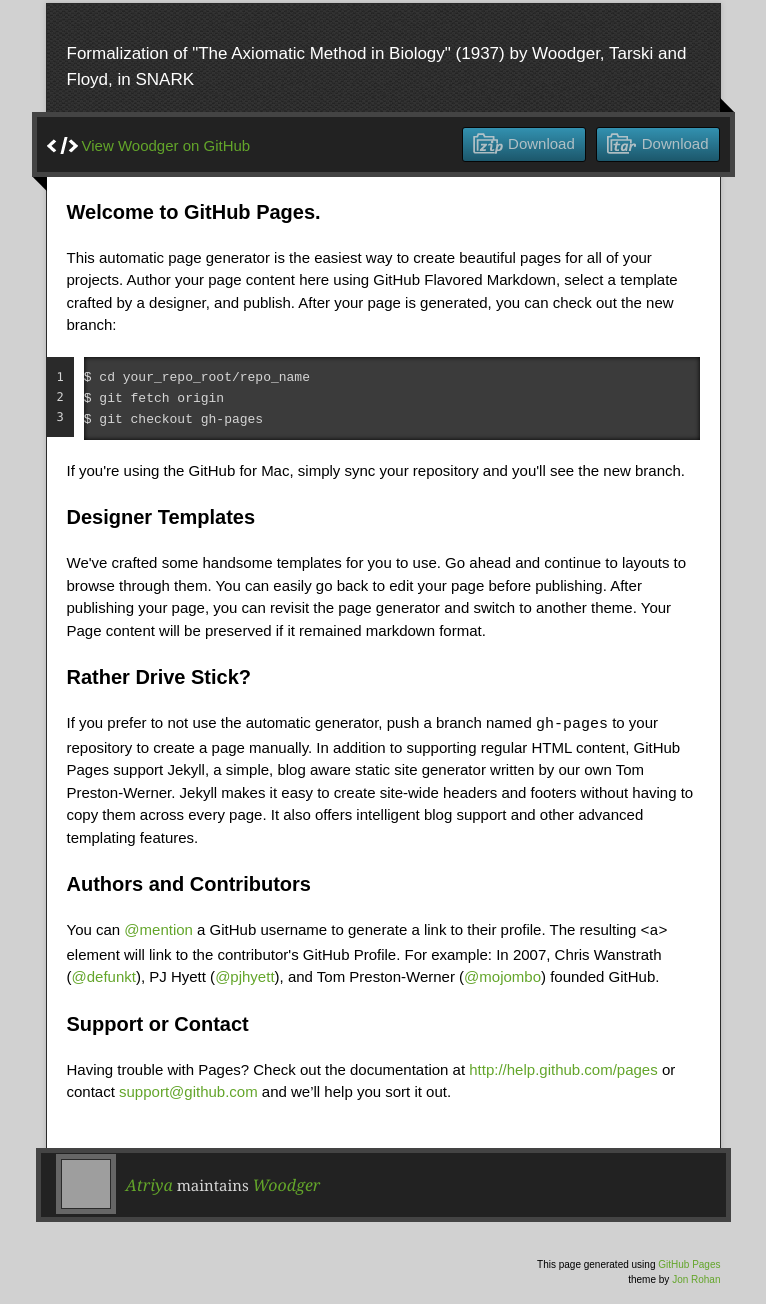
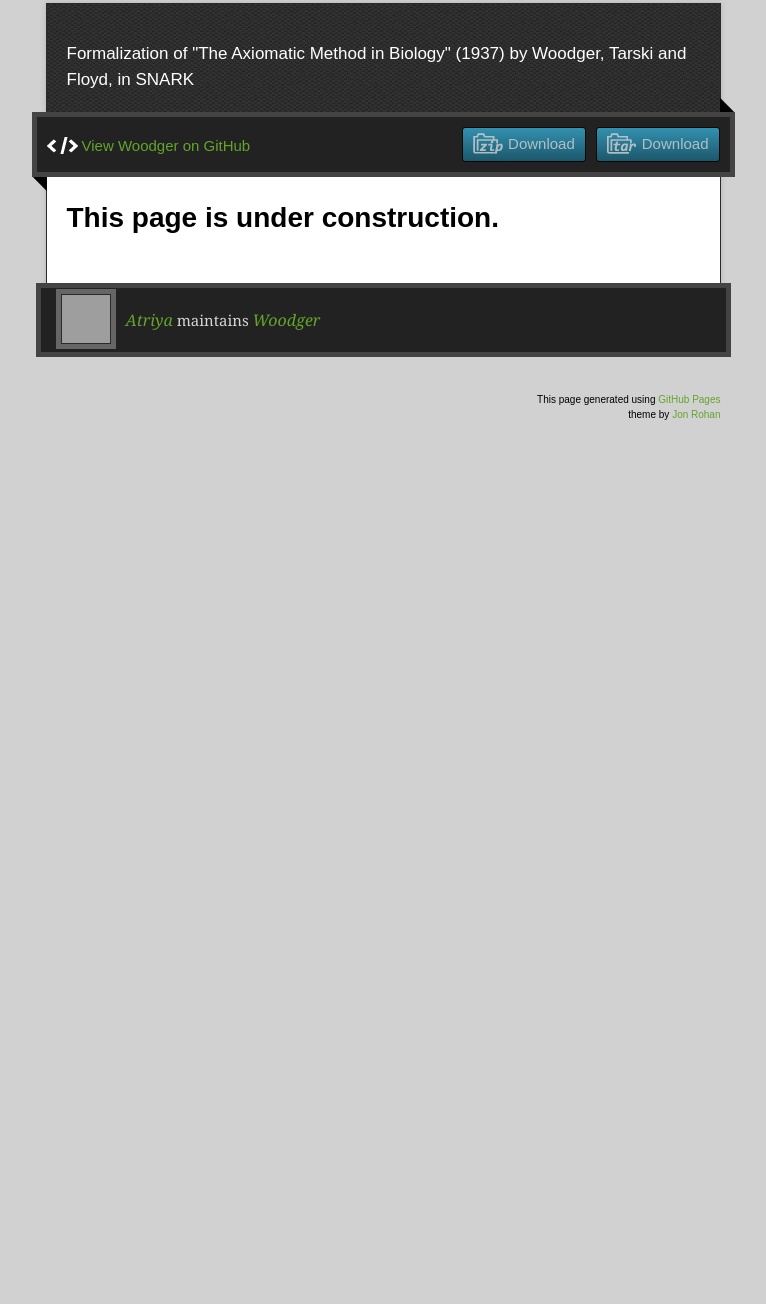
Before and after one commit to Atriya/woodger, a plain HTML site: page index.html in a window 1280 px wide. Shown: the part 127-1431 px from the top of the page, without its empty margins (257-1023 px from the left). After the commit the page ends 800 px from the top, so only its background shows below. Drawn offline with nearby package versions, Linux system fonts and the light colour scheme; grey boxes are pictures that could not be loaded.

```diff
--- a/index.html
+++ b/index.html
@@ -36,37 +36,8 @@
         <span class="blc"></span><span class="trc"></span>
         </div>
         <article class="markdown-body">
-          <h3>
-<a name="welcome-to-github-pages" class="anchor" href="#welcome-to-github-pages"><span class="octicon octicon-link"></span></a>Welcome to GitHub Pages.</h3>
-
-<p>This automatic page generator is the easiest way to create beautiful pages for all of your projects. Author your page content here using GitHub Flavored Markdown, select a template crafted by a designer, and publish. After your page is generated, you can check out the new branch:</p>
-
-<pre><code>$ cd your_repo_root/repo_name
-$ git fetch origin
-$ git checkout gh-pages
-</code></pre>
-
-<p>If you're using the GitHub for Mac, simply sync your repository and you'll see the new branch.</p>
-
-<h3>
-<a name="designer-templates" class="anchor" href="#designer-templates"><span class="octicon octicon-link"></span></a>Designer Templates</h3>
-
-<p>We've crafted some handsome templates for you to use. Go ahead and continue to layouts to browse through them. You can easily go back to edit your page before publishing. After publishing your page, you can revisit the page generator and switch to another theme. Your Page content will be preserved if it remained markdown format.</p>
-
-<h3>
-<a name="rather-drive-stick" class="anchor" href="#rather-drive-stick"><span class="octicon octicon-link"></span></a>Rather Drive Stick?</h3>
-
-<p>If you prefer to not use the automatic generator, push a branch named <code>gh-pages</code> to your repository to create a page manually. In addition to supporting regular HTML content, GitHub Pages support Jekyll, a simple, blog aware static site generator written by our own Tom Preston-Werner. Jekyll makes it easy to create site-wide headers and footers without having to copy them across every page. It also offers intelligent blog support and other advanced templating features.</p>
-
-<h3>
-<a name="authors-and-contributors" class="anchor" href="#authors-and-contributors"><span class="octicon octicon-link"></span></a>Authors and Contributors</h3>
-
-<p>You can <a href="https://github.com/blog/821" class="user-mention">@mention</a> a GitHub username to generate a link to their profile. The resulting <code>&lt;a&gt;</code> element will link to the contributor's GitHub Profile. For example: In 2007, Chris Wanstrath (<a href="https://github.com/defunkt" class="user-mention">@defunkt</a>), PJ Hyett (<a href="https://github.com/pjhyett" class="user-mention">@pjhyett</a>), and Tom Preston-Werner (<a href="https://github.com/mojombo" class="user-mention">@mojombo</a>) founded GitHub.</p>
-
-<h3>
-<a name="support-or-contact" class="anchor" href="#support-or-contact"><span class="octicon octicon-link"></span></a>Support or Contact</h3>
-
-<p>Having trouble with Pages? Check out the documentation at <a href="http://help.github.com/pages">http://help.github.com/pages</a> or contact <a href="mailto:support@github.com">support@github.com</a> and we’ll help you sort it out.</p>
+          <h1>
+<a name="this-page-is-under-construction" class="anchor" href="#this-page-is-under-construction"><span class="octicon octicon-link"></span></a>This page is under construction.</h1>
         </article>
       </div>
     </div>
```
Also changed, not shown: params.json (+1 -1 lines).
